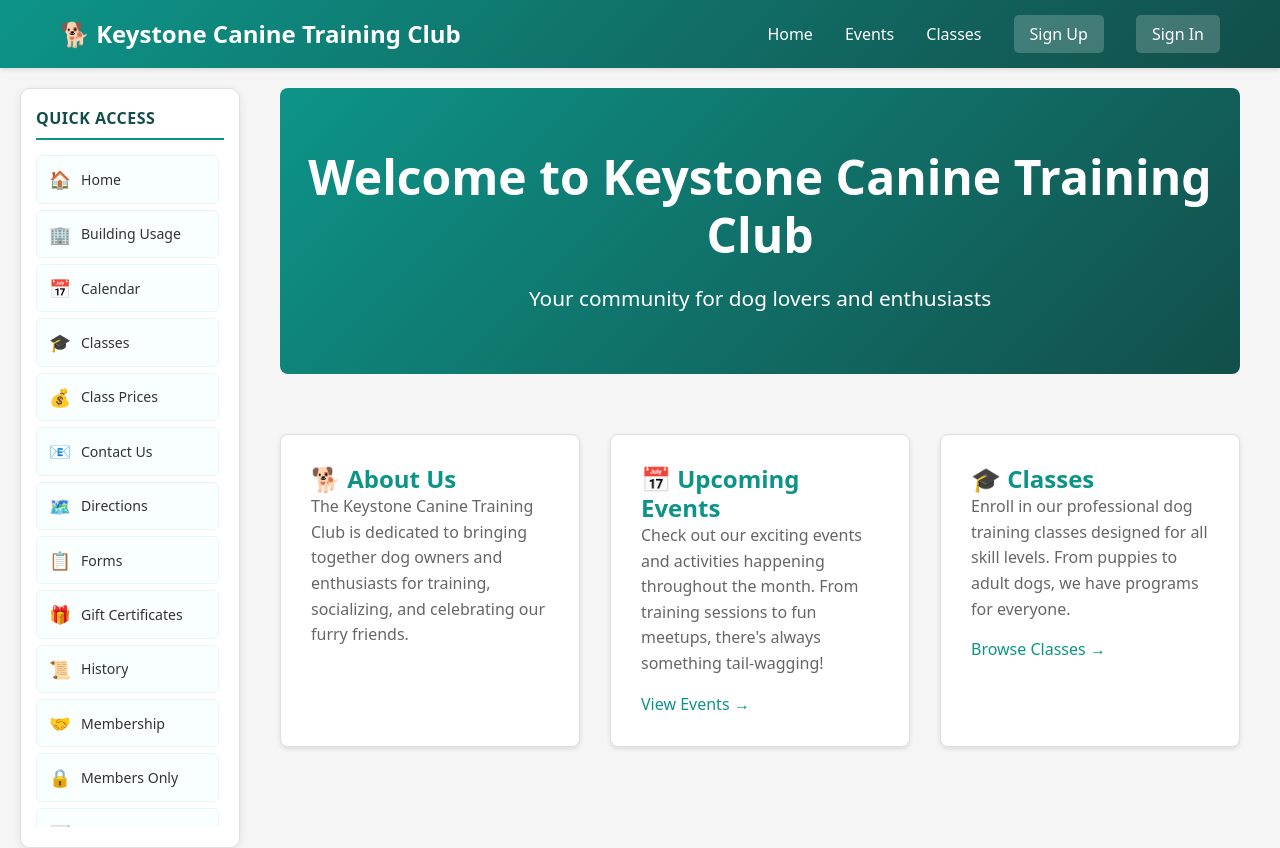
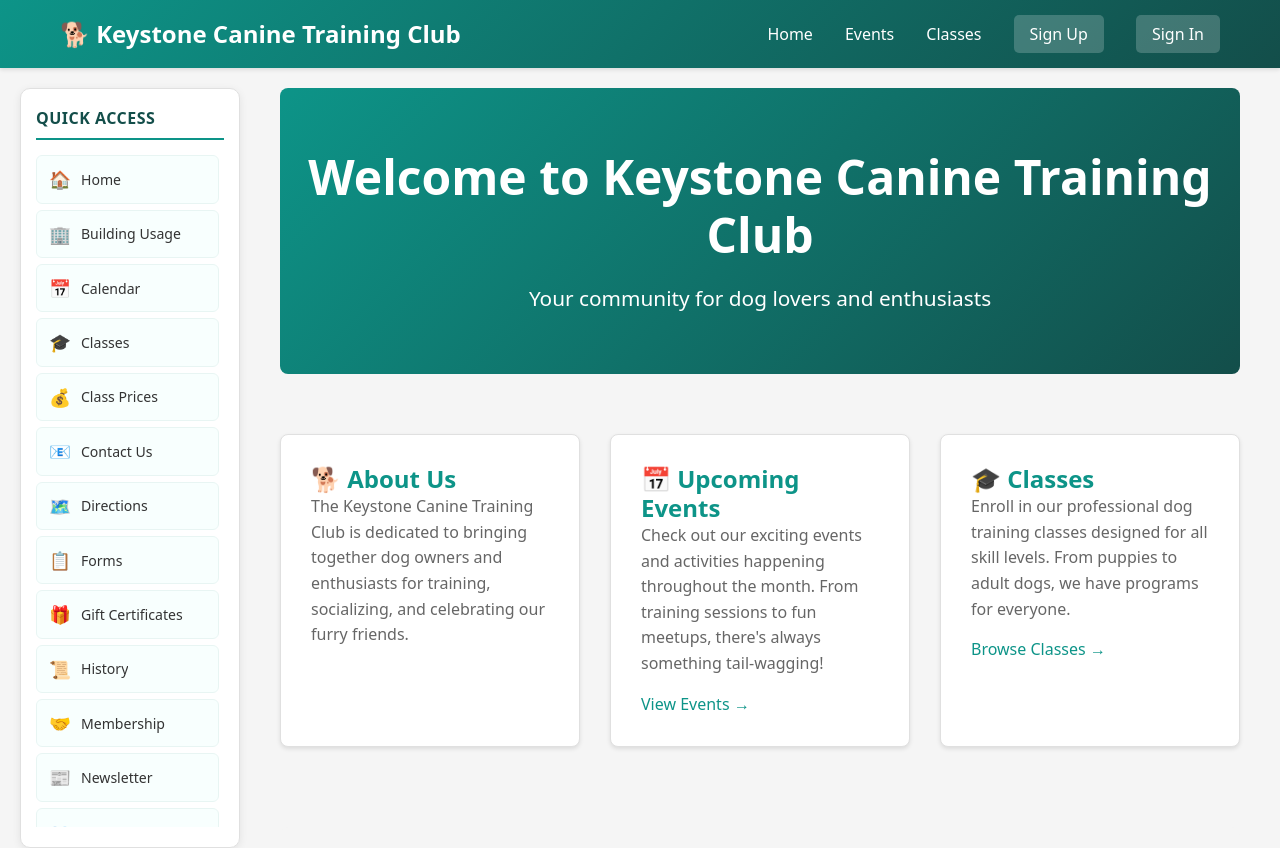
Before and after one commit to gearhartjj1/newDogClubSite, a React (Vite) app: page / in a window 1280 px wide. Shown: the top 848 px of the page. Built offline with nearby package versions, Linux system fonts and the light colour scheme; no server answers.

Commit message:
only show the members only button if  a user is logged in

```diff
--- a/src/components/Sidebar.tsx
+++ b/src/components/Sidebar.tsx
@@ -1,4 +1,5 @@
 import { Link } from 'react-router-dom';
+import { useUserData } from '../context/UserDataContext';
 import styles from './Sidebar.module.css';
 
 interface SidebarLink {
@@ -6,6 +7,7 @@ interface SidebarLink {
   icon: string;
   label: string;
   external?: boolean;
+  authRequired?: boolean;
 }
 
 const sidebarLinks: SidebarLink[] = [
@@ -20,17 +22,21 @@ const sidebarLinks: SidebarLink[] = [
   { to: '/gift-certificates', icon: '🎁', label: 'Gift Certificates' },
   { to: '/history', icon: '📜', label: 'History' },
   { to: '/membership', icon: '🤝', label: 'Membership' },
-  { to: '/members-only', icon: '🔒', label: 'Members Only' },
+  { to: '/members-only', icon: '🔒', label: 'Members Only', authRequired: true },
   { to: '/newsletter', icon: '📰', label: 'Newsletter' },
   { to: '/officers-and-board', icon: '👥', label: 'Officers & Board' },
 ];
 
 export default function Sidebar() {
+  const { userData } = useUserData();
+
   return (
     <aside className={styles.sidebar}>
       <h3 className={styles.heading}>Quick Access</h3>
       <nav className={styles.nav}>
-        {sidebarLinks.map((link) =>
+        {sidebarLinks
+          .filter((link) => !link.authRequired || userData)
+          .map((link) =>
             link.external ? (
               <a key={link.to} href={link.to} target="_blank" rel="noopener noreferrer" className={styles.button}>
                 <span className={styles.icon}>{link.icon}</span>
```
Lines whose indentation alone changed are shown as unchanged.
